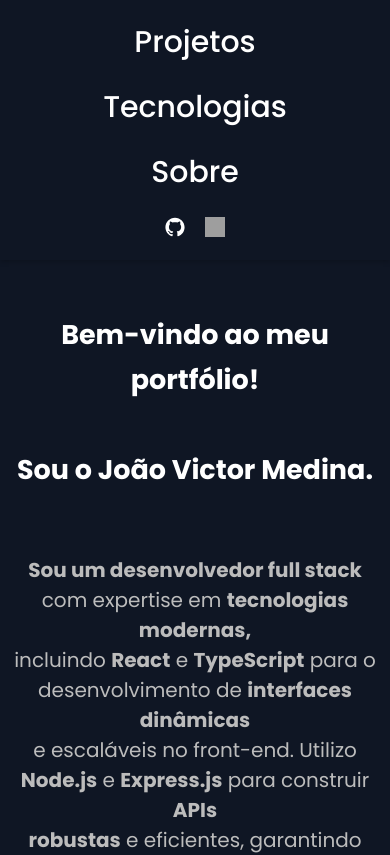
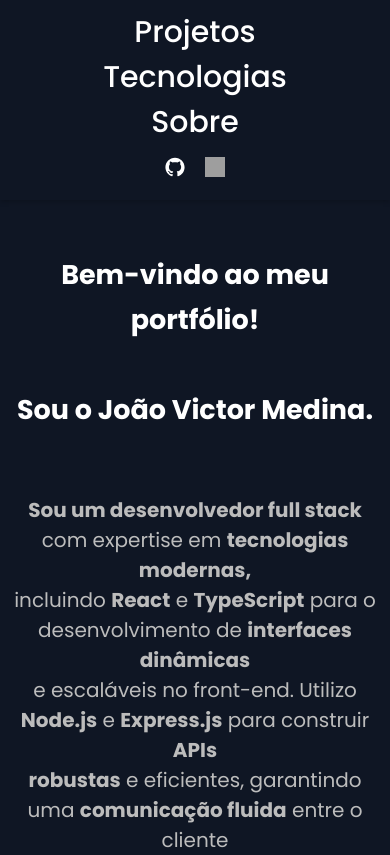
Before and after one commit to joaovictormedina/Portfolio-joaovictormedina, a React (Vite) app: page / in a window 390 px wide. Shown: the top 855 px of the page. Built offline with nearby package versions, Linux system fonts and the light colour scheme; no server answers; grey boxes are pictures that could not be loaded.

Commit message:
responsiveness feat

```diff
--- a/src/components/AboutMe.jsx
+++ b/src/components/AboutMe.jsx
@@ -7,9 +7,12 @@ import Academic from './about/Academic';
 const AboutMe = () => {
   const [profession, setProfession] = useState('Dev');
   const [bio, setBio] = useState('');
+  const [loading, setLoading] = useState(true);
+  const [content, setContent] = useState(null); // Estado para o conteúdo renderizado
 
   useEffect(() => {
     const fetchBio = async (selectedProfession) => {
+      setLoading(true);
       return new Promise((resolve) => {
         setTimeout(() => {
           const bios = {
@@ -24,22 +27,37 @@ const AboutMe = () => {
 
     fetchBio(profession).then(bio => {
       setBio(bio);
+      setLoading(false);
     });
 
-  }, [profession]);
-
-  const renderContent = () => {
+    const fetchContent = async () => {
+      setLoading(true);
+      return new Promise((resolve) => {
+        setTimeout(() => {
           switch (profession) {
             case 'Dev':
-        return <Dev />;
+              resolve(<Dev />);
+              break; // Adiciona o break
             case 'Teacher':
-        return <Teacher />;
+              resolve(<Teacher />);
+              break; // Adiciona o break
             case 'Academic':
-        return <Academic />;
+              resolve(<Academic />);
+              break; // Adiciona o break
             default:
-        return null;
+              resolve(null);
+              break; // Adiciona o break
           }
+        }, 1000); // Delay de 1 segundo
+      });
     };
+
+    fetchContent().then(content => {
+      setContent(content);
+      setLoading(false); // Finaliza o carregamento
+    });
+
+  }, [profession]); // Executa o efeito sempre que a profissão mudar
 
   return (
     <section id="about" style={{ textAlign: 'center' }}>
@@ -76,8 +94,8 @@ const AboutMe = () => {
           },
         }}
       />
-      <p><i>{bio || 'Carregando biografia, por favor, aguarde...'}</i></p>
-      {renderContent()}
+      <p><i>{loading ? 'Carregando biografia, por favor, aguarde...' : bio}</i></p>
+      {content} {/* Renderiza o conteúdo aqui */}
     </section>
   );
 };
--- a/src/components/NavBar.jsx
+++ b/src/components/NavBar.jsx
@@ -8,16 +8,39 @@ const NavBar = () => {
       <div className='container'>
         <div className='navbar-list'>
           <ul>
-            <li><Link to="hero" smooth={true} duration={500}>Projetos</Link></li>
-            <li><Link to="projects" smooth={true} duration={500}>Tecnologias</Link></li>
-            <li><Link to="about" smooth={true} duration={500}>Sobre</Link></li>
+            <li>
+              <Link to="projects" smooth={true} duration={500} className="nav-item">
+                Projetos
+              </Link>
+            </li>
+            <li>
+              <span
+                onClick={() => window.open("https://github.com/joaovictormedina", "_blank")}
+                className="nav-item"
+              >
+                Tecnologias
+              </span>
+            </li>
+            <li>
+              <Link to="about" smooth={true} duration={500} className="nav-item">
+                Sobre
+              </Link>
+            </li>
           </ul>
         </div>
         <div className="navbar-icons">
-          <a href="https://github.com/joaovictormedina" target="_blank" rel="noopener noreferrer">
+          <a
+            href="https://github.com/joaovictormedina"
+            target="_blank"
+            rel="noopener noreferrer"
+          >
             <img src={githubIcon} alt="GitHub" />
           </a>
-          <a href="https://www.linkedin.com/in/joaovictormedina/" target="_blank" rel="noopener noreferrer">
+          <a
+            href="https://www.linkedin.com/in/joaovictormedina/"
+            target="_blank"
+            rel="noopener noreferrer"
+          >
             <img src={linkedinIcon} alt="LinkedIn" />
           </a>
         </div>
--- a/src/styles/GlobalStyles.css
+++ b/src/styles/GlobalStyles.css
@@ -49,6 +49,23 @@ nav ul {
 nav ul li {
     display: inline;
     margin: 0% 5%;
+}
+
+.navbar-list ul {
+    list-style: none;
+    padding: 0;
+    margin: 0;
+}
+
+.navbar-list li {
+    display: inline;
+    margin: 0 15px;
+}
+
+.nav-item {
+    cursor: pointer;
+    text-decoration: none;
+    color: inherit;
 }
 
 .navbar-icons {
```
Lines whose indentation alone changed are shown as unchanged.
